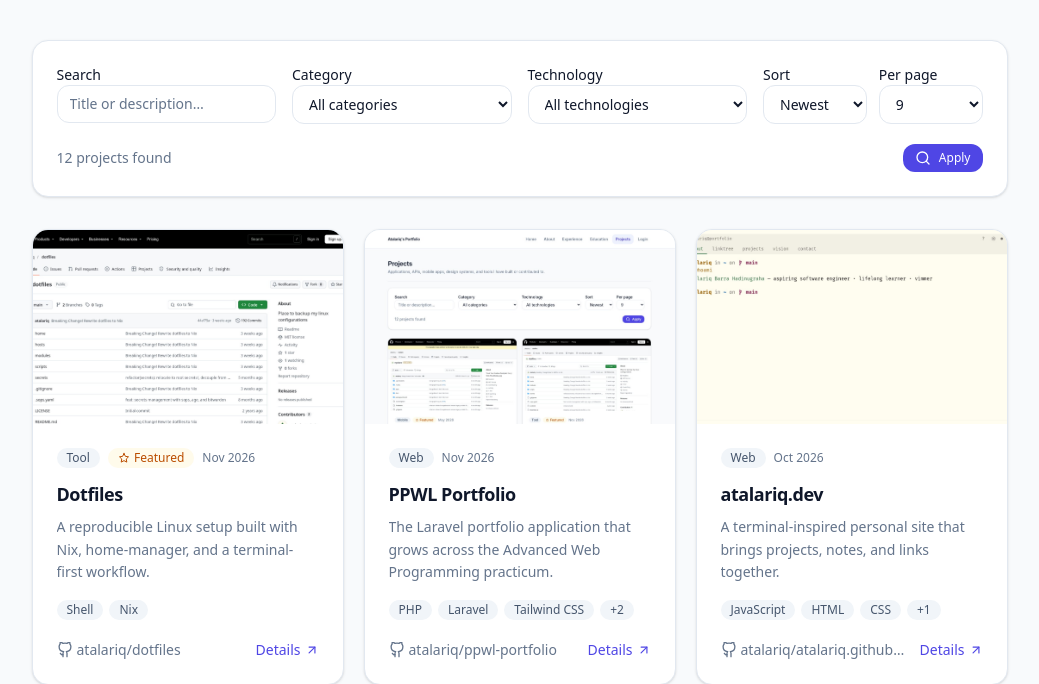
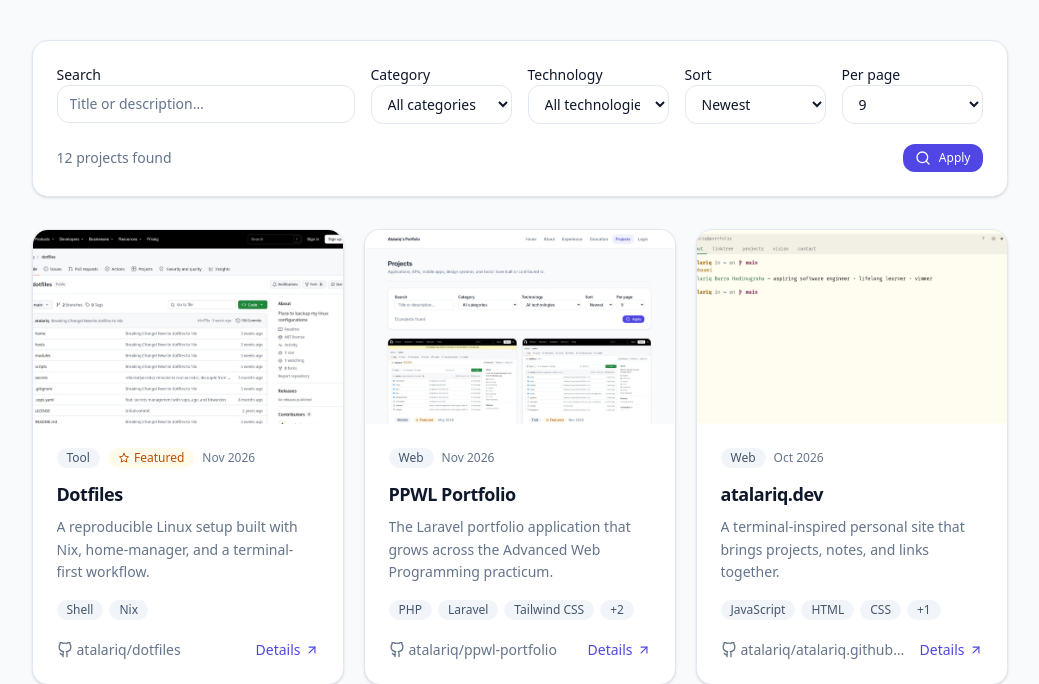
Before and after one commit to atalariq/ppwl-portfolio, a Laravel app: page /projects in a window 1280 px wide. Shown: the part 206-890 px from the top of the page, without its empty margins (113-1152 px from the left). Run offline with Laravel 12, Linux system fonts and the light colour scheme; data comes from the database, SQL or seed files in the repository; style sheets or scripts are compiled from the project's sources.

Commit message:
fix(ui): widen project filter controls

```diff
--- a/resources/views/portfolio/projects.blade.php
+++ b/resources/views/portfolio/projects.blade.php
@@ -15,8 +15,8 @@
     </x-ui.page-header>
 
     <form method="GET" action="{{ route('projects.index') }}" class="card card-body mt-10">
-        <div class="grid gap-4 md:grid-cols-2 xl:grid-cols-4">
-            <x-ui.field label="Search" name="search">
+        <div class="grid gap-4 md:grid-cols-2 xl:grid-cols-6">
+            <x-ui.field label="Search" name="search" class="md:col-span-2 xl:col-span-2">
                 <input id="search" type="search" name="search" value="{{ request('search') }}" placeholder="Title or description…" class="input">
             </x-ui.field>
 
@@ -38,7 +38,6 @@
                 </select>
             </x-ui.field>
 
-            <div class="grid grid-cols-2 gap-3">
             <x-ui.field label="Sort" name="sort">
                 <select id="sort" name="sort" class="select">
                     <option value="newest" @selected(request('sort', 'newest') === 'newest')>Newest</option>
@@ -54,7 +53,6 @@
                     @endforeach
                 </select>
             </x-ui.field>
-            </div>
         </div>
 
         <div class="mt-5 flex flex-wrap items-center justify-between gap-3">
```
Lines whose indentation alone changed are shown as unchanged.
